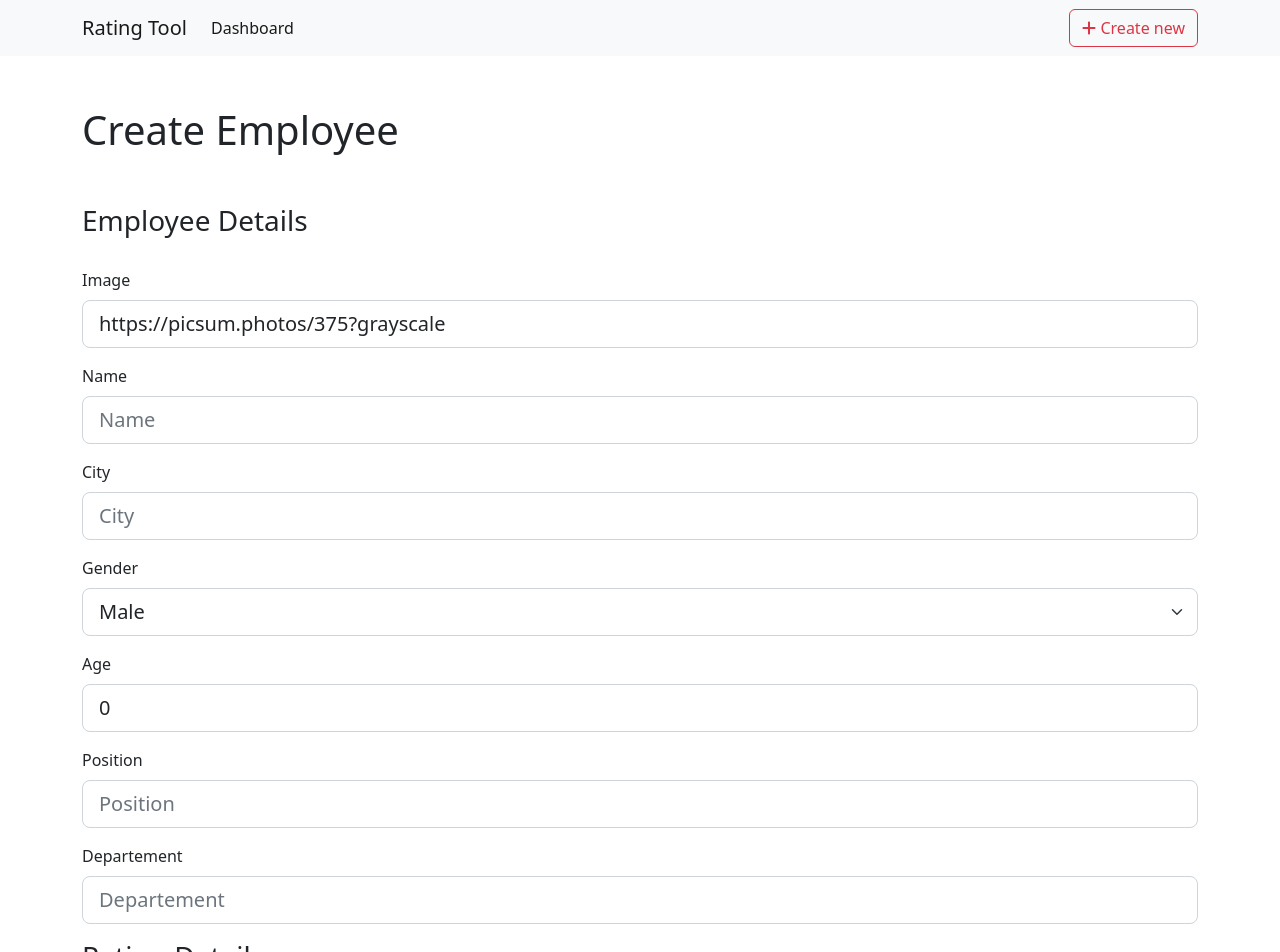
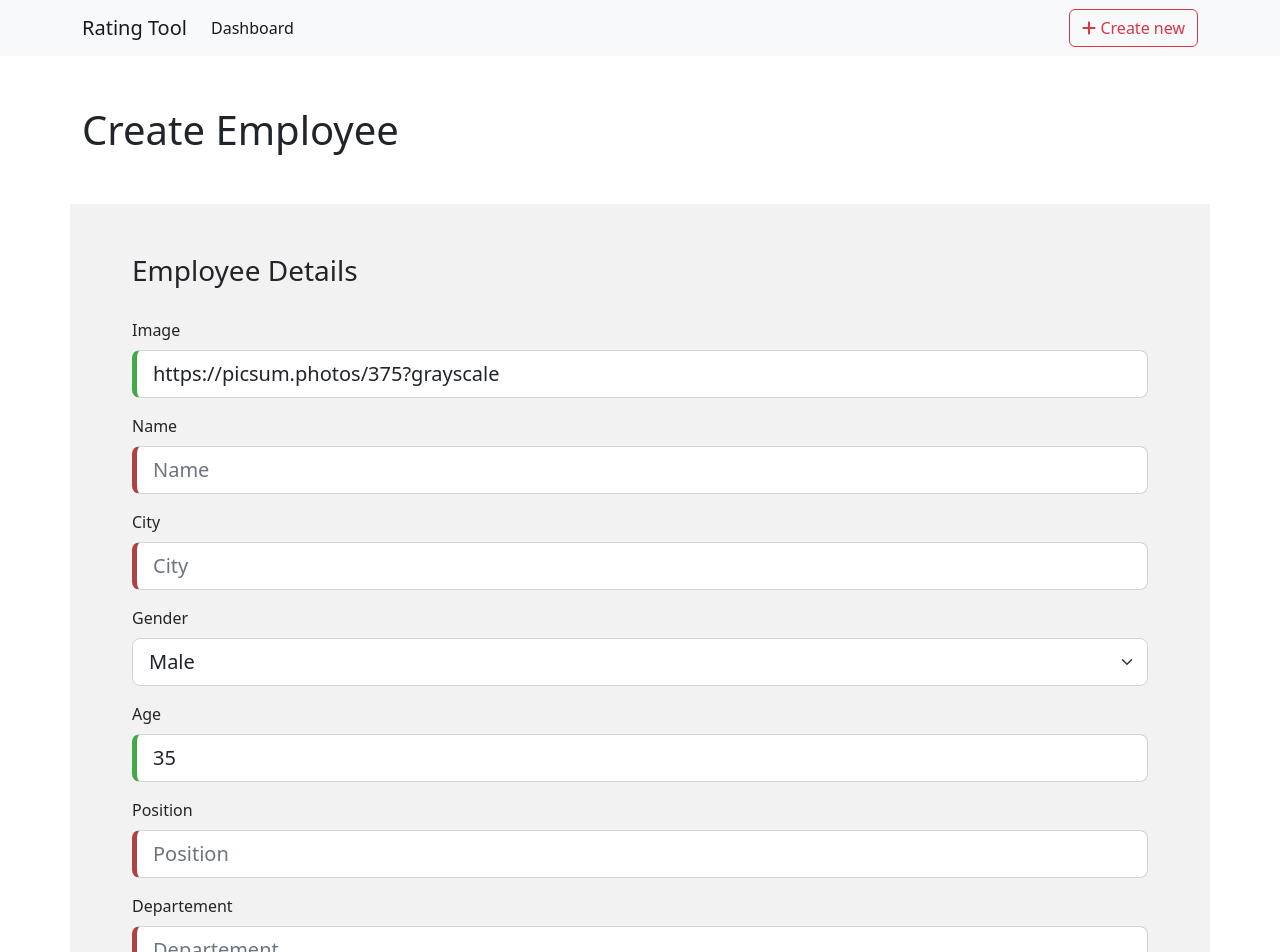
Before and after one commit to bmehler/rating-app, an Angular app: page /create in a window 1280 px wide. Shown: the top 952 px of the page. Built offline with nearby package versions, Linux system fonts and the light colour scheme.

Commit message:
Iteration 6 Validation for create from added

```diff
--- a/src/app/employee-create/employee-create.component.html
+++ b/src/app/employee-create/employee-create.component.html
@@ -7,19 +7,35 @@
     <div class="row form-top">
         <div class="col-lg-12">
             <h3 id="subheader">Employee Details</h3>
-            <form #createForm="ngForm" (ngSubmit)="submitForm()">
+            <form #createForm="ngForm" (ngSubmit)="submitForm()" novalidate>
                 <div class="mb-3">
                     <label for="img" class="form-label">Image</label>
-                    <input value="https://picsum.photos/375?grayscale" name="img" type="text" class="form-control form-control-lg" id="img" placeholder="Url" [(ngModel)]="employee.img">
+                    <input value="https://picsum.photos/375?grayscale" name="img" type="text" class="form-control form-control-lg" id="img" placeholder="Url" required [(ngModel)]="employee.img">
                 </div>
                 <div class="mb-3">
                     <label for="name" class="form-label">Name</label>
-                    <input name="name" type="text" class="form-control form-control-lg" id="name" placeholder="Name" [(ngModel)]="employee.name">
+                    <input name="name" type="text" class="form-control form-control-lg" id="name" placeholder="Name" required minlength="5" #name="ngModel" [(ngModel)]="employee.name">
                 </div>
+                <div *ngIf="!name?.valid && (name?.dirty || name?.touched)" class="alert alert-danger">
+                    <div *ngIf="name.errors?.['required']">
+                        Name is required.
+                      </div>
+                      <div *ngIf="name.errors?.['minlength']">
+                        Name must be at least 5 characters long.
+                      </div>
+                 </div>
                 <div class="mb-3">
                     <label for="city" class="form-label">City</label>
-                    <input name="city" type="text"  class="form-control form-control-lg" id="city" placeholder="City" [(ngModel)]="employee.city">
+                    <input name="city" type="text"  class="form-control form-control-lg" id="city" placeholder="City" required minlength="3" #city="ngModel" [(ngModel)]="employee.city">
                 </div>
+                <div *ngIf="!city?.valid && (city?.dirty || city?.touched)" class="alert alert-danger">
+                    <div *ngIf="city.errors?.['required']">
+                        City is required.
+                      </div>
+                      <div *ngIf="city.errors?.['minlength']">
+                        City must be at least 3 characters long.
+                      </div>
+                 </div>
                 <div class="mb-3">
                     <label class="form-label">Gender</label>
                     <select name="gender" class="form-select form-select-lg" aria-label="gender" [(ngModel)]="employee.gender">
@@ -29,16 +45,32 @@
                 </div>
                 <div class="mb-3">
                     <label for="age" class="form-label">Age</label>
-                    <input name="age" type="text"  class="form-control form-control-lg" id="age" placeholder="Age" [(ngModel)]="employee.age">
+                    <input name="age" type="text"  class="form-control form-control-lg" id="age" placeholder="Age" required minlength="1" [(ngModel)]="employee.age">
                 </div>
                 <div class="mb-3">
                     <label for="position" class="form-label">Position</label>
-                    <input name="position" type="text"  class="form-control form-control-lg" id="position" placeholder="Position" [(ngModel)]="employee.position">
+                    <input name="position" type="text"  class="form-control form-control-lg" id="position" placeholder="Position" required minlength="5" #position="ngModel" [(ngModel)]="employee.position">
                 </div>
+                <div *ngIf="!position ?.valid && (position ?.dirty || position ?.touched)" class="alert alert-danger">
+                    <div *ngIf="position .errors?.['required']">
+                        Position  is required.
+                      </div>
+                      <div *ngIf="position .errors?.['minlength']">
+                        Position  must be at least 5 characters long.
+                      </div>
+                 </div>
                 <div class="mb-3">
                     <label for="departement" class="form-label">Departement</label>
-                    <input name="departement" type="text"  class="form-control form-control-lg" id="departement" placeholder="Departement" [(ngModel)]="employee.departement">
+                    <input name="departement" type="text"  class="form-control form-control-lg" id="departement" placeholder="Departement" required minlength="2" #departement="ngModel" [(ngModel)]="employee.departement">
                 </div>
+                <div *ngIf="!departement ?.valid && (departement ?.dirty || departement ?.touched)" class="alert alert-danger">
+                    <div *ngIf="departement .errors?.['required']">
+                        Departement  is required.
+                      </div>
+                      <div *ngIf="departement .errors?.['minlength']">
+                        Departement  must be at least 2 characters long.
+                      </div>
+                 </div>
                 <h3 id="subheader">Rating Details</h3>
                 <div class="mb-3">
                     <label class="quality">Qualitiy</label>
@@ -191,7 +223,7 @@
                     </select>
                 </div>
                 <div class="mb-3">
-                    <button type="submit" class="float-end btn btn-lg btn-outline-danger">Create</button>
+                    <button type="submit" class="float-end btn btn-lg btn-outline-danger" [disabled]="!createForm.valid">Create</button>
                 </div>
             </form>
         </div>
--- a/src/app/employee-create/employee-create.component.ts
+++ b/src/app/employee-create/employee-create.component.ts
@@ -1,5 +1,6 @@
-import { ChangeDetectionStrategy, Component, OnInit } from '@angular/core';
+import { ChangeDetectionStrategy, Component, OnInit, ViewChild } from '@angular/core';
 import { ActivatedRoute, Router } from '@angular/router';
+import { NgForm } from '@angular/forms';
 
 import { Employee } from '../shared/employee';
 import { EmployeeFactory } from '../shared/employee-factory';
@@ -12,13 +13,18 @@ import { EmployeeService } from '../shared/employee.service';
   styles: [
   ]
 })
-export class EmployeeCreateComponent  {
+export class EmployeeCreateComponent implements OnInit  {
+
+  @ViewChild('createForm', { read: NgForm }) form!: NgForm;
 
   employee = EmployeeFactory.empty();
 
   ngOnInit() {
     this.employee.img = "https://picsum.photos/375?grayscale";
+    this.employee.name ='';
+    this.employee.city = '';
     this.employee.gender = "male";
+    this.employee.age = 35;
     this.employee.ratings[0].quality = 10;
     this.employee.ratings[0].quantity = 10;
     this.employee.ratings[0].knowledge  = 10;
--- a/src/styles.scss
+++ b/src/styles.scss
@@ -117,4 +117,14 @@
 
 .form-top {
   margin-top: 50px;
+  background-color: #f2f2f2;
+  padding: 50px;
 }
+
+.ng-valid[required], .ng-valid.required  {
+  border-left: 5px solid #42A948; /* green */
+}
+
+.ng-invalid:not(form)  {
+  border-left: 5px solid #a94442; /* red */
+}
```
